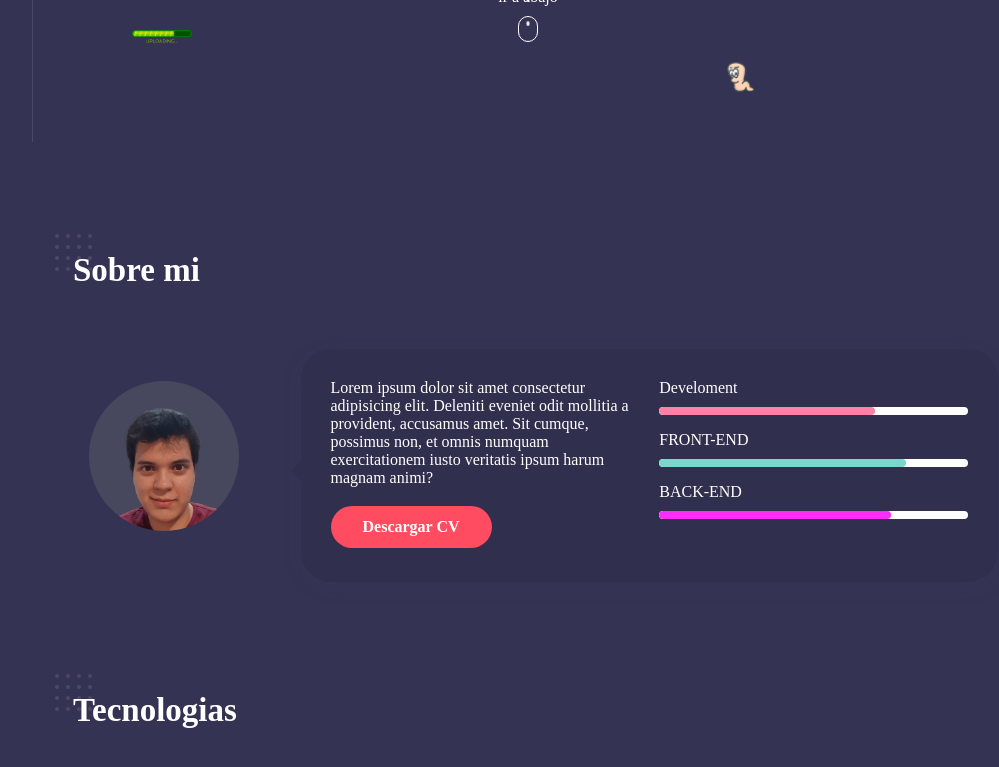
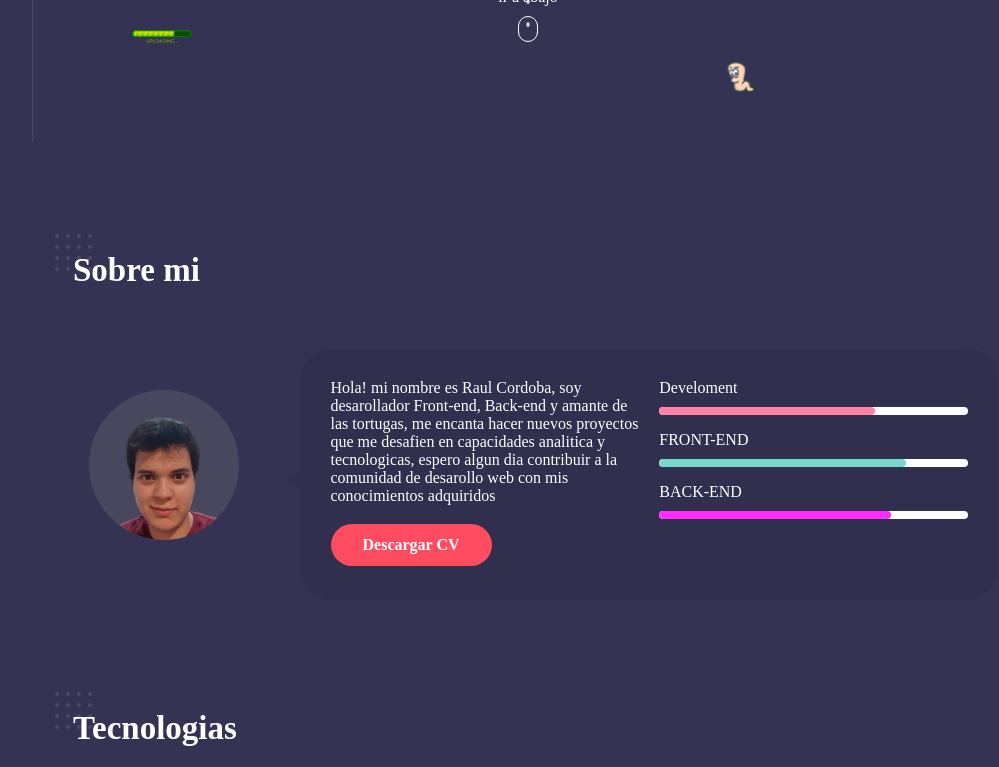
Before and after one commit to Raul99GC/myPortfolio, a React (Vite) app: page / in a window 1280 px wide. Shown: the part 658-1425 px from the top of the page, without its empty margins (257-1256 px from the left). Built offline with nearby package versions, Linux system fonts and the light colour scheme; no server answers; a web font is replaced by a local one.

Commit message:
agregando la descripcion en about

```diff
--- a/src/components/about/About.jsx
+++ b/src/components/about/About.jsx
@@ -27,7 +27,7 @@ const About = () => {
             <div className="about__description-box">
 
               <div className="about__inf_column-left">
-                <p className='about__description-text'>Lorem ipsum dolor sit amet consectetur adipisicing elit. Deleniti eveniet odit mollitia a provident, accusamus amet. Sit cumque, possimus non, et omnis numquam exercitationem iusto veritatis ipsum harum magnam animi?</p>
+                <p className='about__description-text'>Hola! mi nombre es Raul Cordoba, soy desarollador Front-end, Back-end y amante de las tortugas, me encanta hacer nuevos proyectos que me desafien en capacidades analitica y tecnologicas, espero algun dia contribuir a la comunidad de desarollo web con mis conocimientos adquiridos</p>
                 <div className="about__button-cv">
                   <a href="https://1drv.ms/u/s!ApcZ8hPpL2nrdscb7svK-JR1SI8?e=xTW190" className="button" target="_blank">Descargar CV</a>
                 </div>
```
